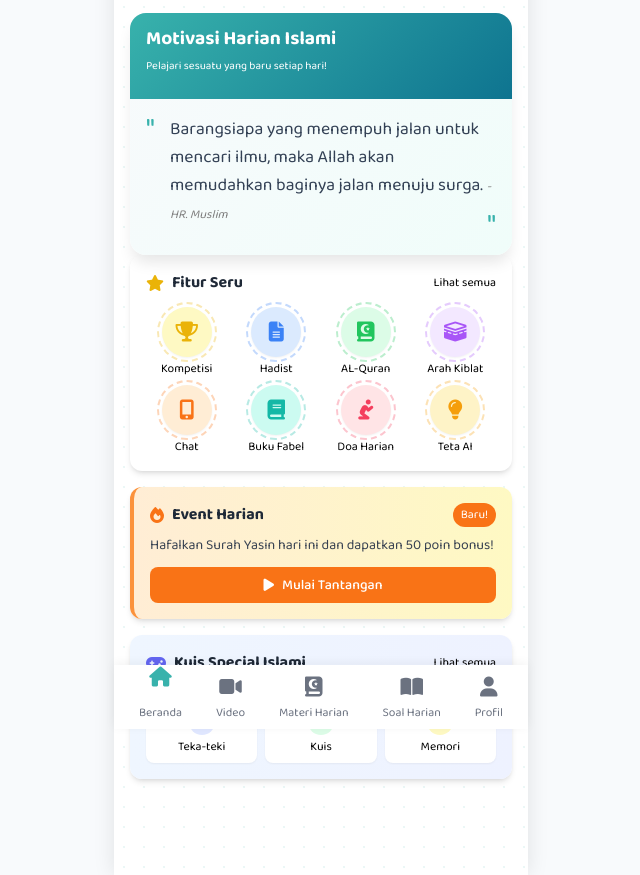
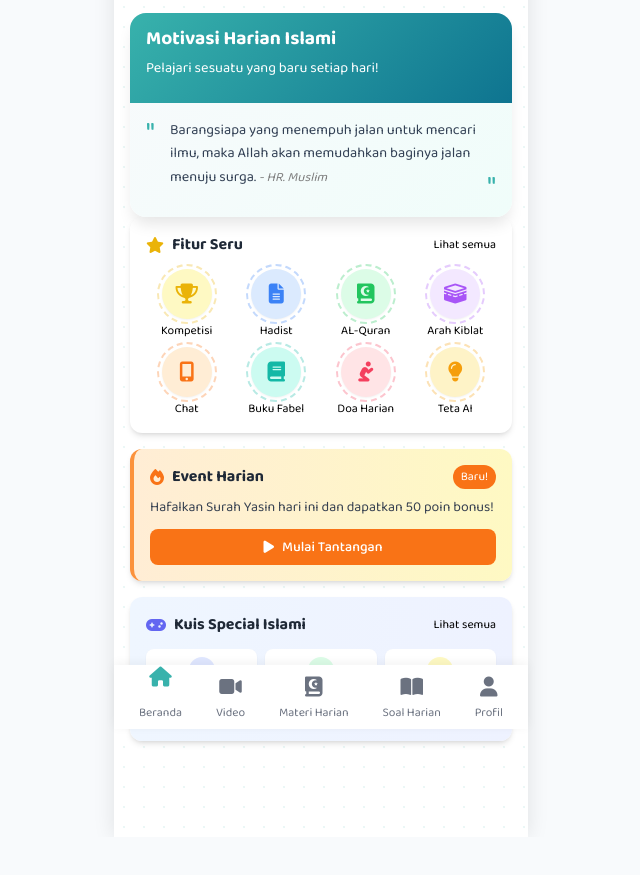
Before and after one commit to whitecat-12/teta-dakwah02, a plain HTML site: page index2.html in a window 1280 px wide. Shown: the part 71-946 px from the top of the page, without its empty margins (319-959 px from the left). After the commit the page ends 908 px from the top, so only its background shows below. Drawn offline with nearby package versions, Linux system fonts and the light colour scheme.

Commit message:
Update index2.html

```diff
--- a/index2.html
+++ b/index2.html
@@ -220,7 +220,7 @@
         }
 
         .daily-dose-verse {
-            font-size: 1.1rem;
+            font-size: 0.9rem;
             line-height: 1.6;
             color: #334155;
             position: relative;
@@ -356,7 +356,7 @@
         }
 
         .daily-dose-subtitle {
-            font-size: 0.7rem;
+            font-size: 0.9rem;
             color: #64748b;
             margin-bottom: 12px;
         }
@@ -404,7 +404,7 @@
                     <div class="daily-dose-content">
                         <div class="daily-dose-verse">
                             Barangsiapa yang menempuh jalan untuk mencari ilmu, maka Allah akan memudahkan baginya jalan menuju surga.
-                            <span style="font-size: 0.7em; color: gray; font-style: italic;">- HR. Muslim</span>
+                            <span style="font-size: 0.9em; color: gray; font-style: italic;">- HR. Muslim</span>
                         </div>
 
 
```
